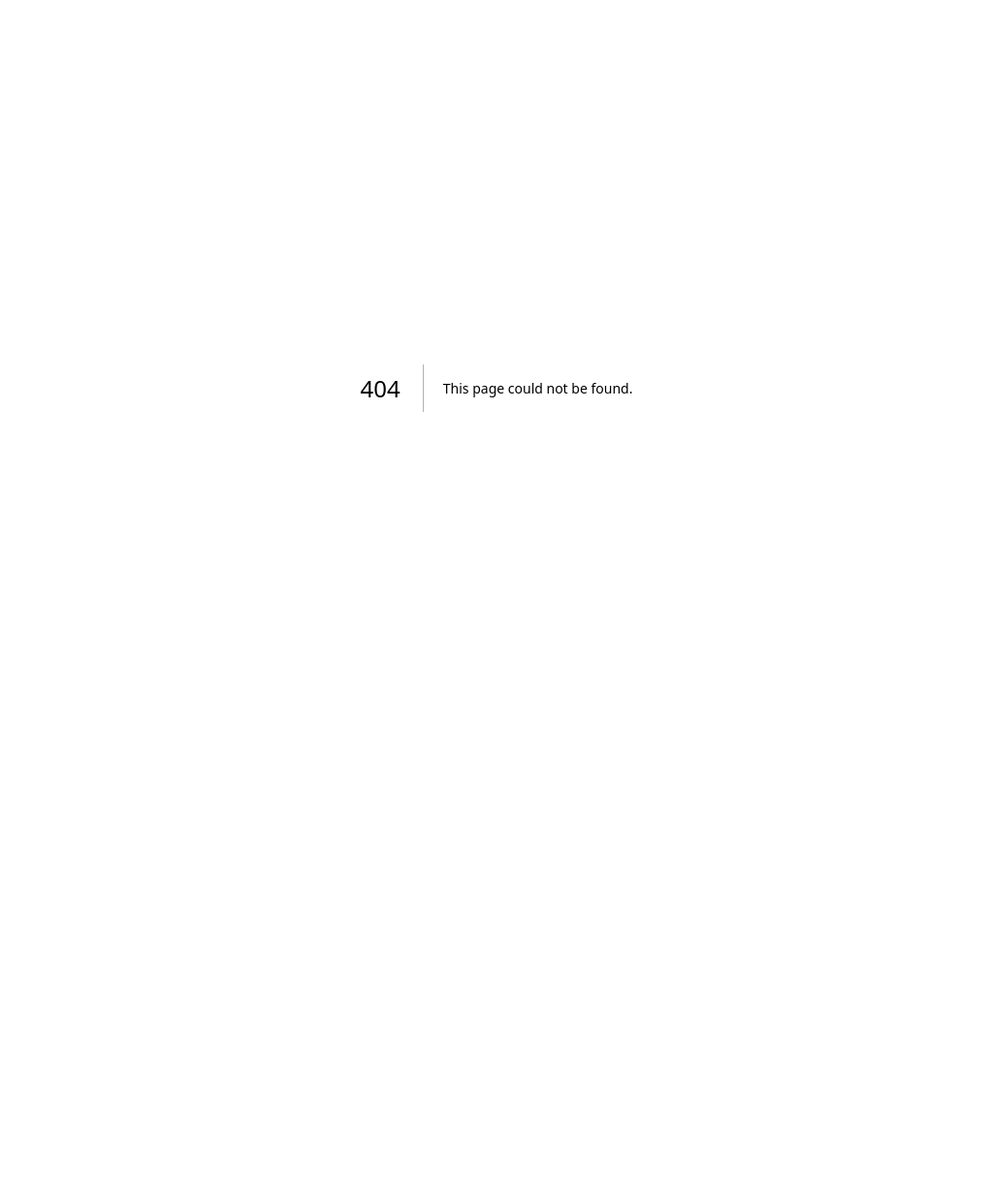
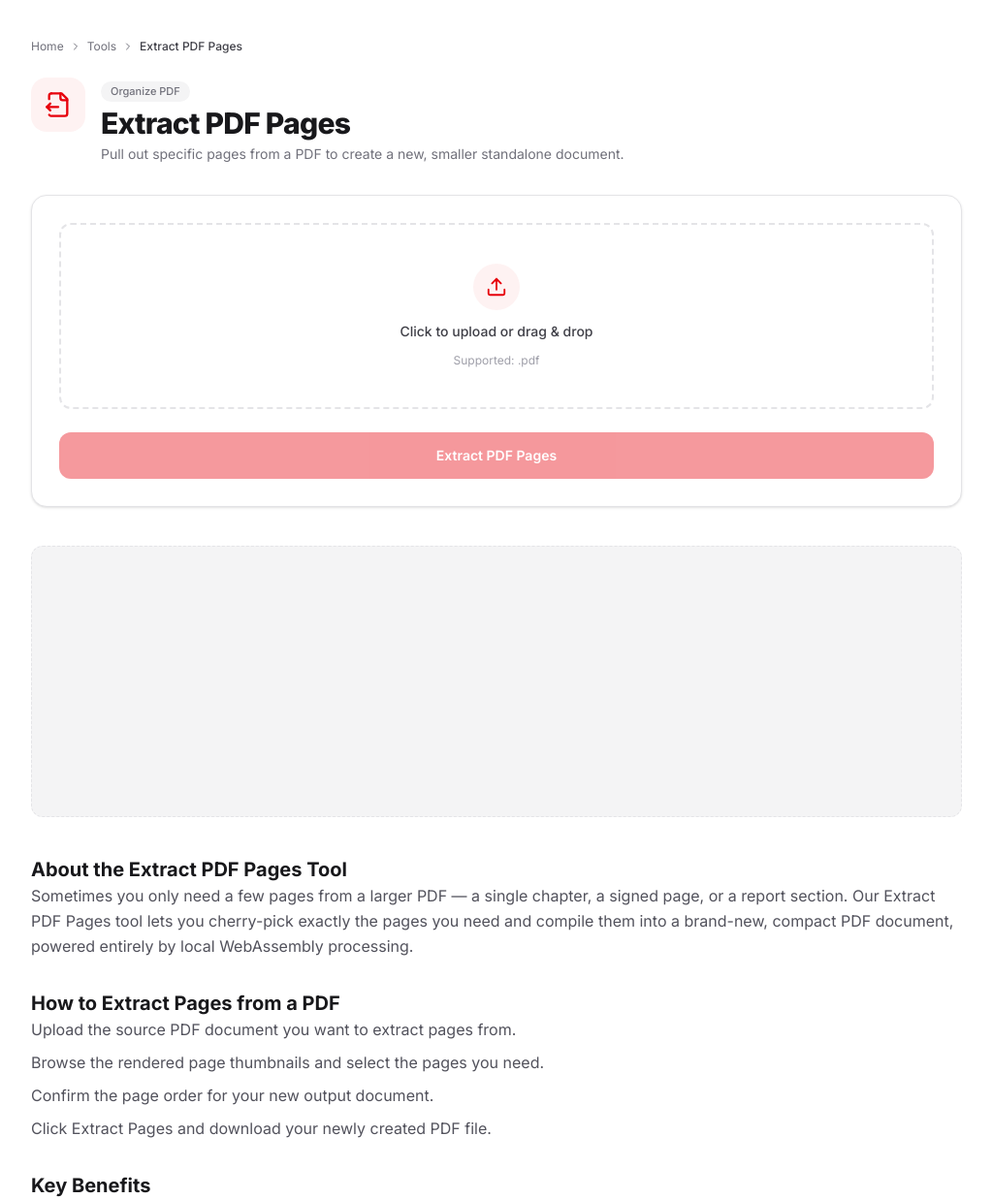
Before and after one commit to hassanasghar971-ui/pdflovers, a Next.js app: page /tools/extract-pdf-pages in a window 1280 px wide. Before the commit this address had no page. Shown: the top 1237 px of the page at 97% size, without its empty margins (128-1151 px from the left). Before the commit the page ends 800 px from the top, so only its background shows below. Built offline with nearby package versions, Linux system fonts and the light colour scheme.

Commit message:
Add ToolPage component for dynamic tool display
This file implements the ToolPage component, which displays information about a specific tool, including metadata, related tools, and FAQs. It also includes structured data for SEO and accessibility.

```diff
--- /dev/null
+++ b/src/app/tools/[slug]/page.tsx
@@ -0,0 +1,285 @@
+import type { Metadata } from "next";
+import Link from "next/link";
+import { notFound } from "next/navigation";
+import { ChevronRight, ShieldCheck } from "lucide-react";
+import DynamicIcon from "@/components/dynamic-icon";
+import ToolCard from "@/components/tool-card";
+import ToolProcessor from "@/components/tool-processor";
+import NativeBanner from "@/components/ads/native-banner";
+import {
+  TOOLS,
+  getAllToolSlugs,
+  getToolBySlug,
+  CATEGORY_LABELS,
+} from "@/lib/tools-registry";
+
+const SITE_URL = "https://pdflovers.com";
+
+interface PageProps {
+  params: Promise<{ slug: string }>;
+}
+
+export function generateStaticParams() {
+  return getAllToolSlugs().map((slug) => ({ slug }));
+}
+
+export async function generateMetadata({
+  params,
+}: PageProps): Promise<Metadata> {
+  const { slug } = await params;
+  const tool = getToolBySlug(slug);
+
+  if (!tool) {
+    return {
+      title: "Tool Not Found",
+      description: "The requested PDF tool could not be found.",
+    };
+  }
+
+  const url = `${SITE_URL}/tools/${tool.slug}`;
+
+  return {
+    title: tool.metaTitle,
+    description: tool.metaDescription,
+    keywords: tool.keywords,
+    alternates: { canonical: url },
+    openGraph: {
+      type: "website",
+      url,
+      title: tool.metaTitle,
+      description: tool.metaDescription,
+      siteName: "PDF Lovers Pro",
+      images: [
+        {
+          url: `${SITE_URL}/og-image.png`,
+          width: 1200,
+          height: 630,
+          alt: tool.name,
+        },
+      ],
+    },
+    twitter: {
+      card: "summary_large_image",
+      title: tool.metaTitle,
+      description: tool.metaDescription,
+    },
+  };
+}
+
+export default async function ToolPage({ params }: PageProps) {
+  const { slug } = await params;
+  const tool = getToolBySlug(slug);
+
+  if (!tool) {
+    notFound();
+  }
+
+  const url = `${SITE_URL}/tools/${tool.slug}`;
+  const relatedTools = TOOLS.filter(
+    (t) => t.category === tool.category && t.slug !== tool.slug
+  ).slice(0, 4);
+
+  const softwareAppSchema = {
+    "@context": "https://schema.org",
+    "@type": "SoftwareApplication",
+    name: tool.name,
+    url,
+    applicationCategory: "UtilitiesApplication",
+    operatingSystem: "Any",
+    description: tool.metaDescription,
+    offers: {
+      "@type": "Offer",
+      price: "0",
+      priceCurrency: "USD",
+    },
+    aggregateRating: {
+      "@type": "AggregateRating",
+      ratingValue: "4.8",
+      ratingCount: "985",
+    },
+  };
+
+  const faqSchema = {
+    "@context": "https://schema.org",
+    "@type": "FAQPage",
+    mainEntity: tool.content.faqs.map((faq) => ({
+      "@type": "Question",
+      name: faq.question,
+      acceptedAnswer: {
+        "@type": "Answer",
+        text: faq.answer,
+      },
+    })),
+  };
+
+  const breadcrumbSchema = {
+    "@context": "https://schema.org",
+    "@type": "BreadcrumbList",
+    itemListElement: [
+      {
+        "@type": "ListItem",
+        position: 1,
+        name: "Home",
+        item: SITE_URL,
+      },
+      {
+        "@type": "ListItem",
+        position: 2,
+        name: "Tools",
+        item: `${SITE_URL}/tools`,
+      },
+      {
+        "@type": "ListItem",
+        position: 3,
+        name: tool.name,
+        item: url,
+      },
+    ],
+  };
+
+  return (
+    <main className="mx-auto max-w-5xl px-4 py-10 sm:px-6 lg:px-8">
+      <script
+        type="application/ld+json"
+        dangerouslySetInnerHTML={{ __html: JSON.stringify(softwareAppSchema) }}
+      />
+      <script
+        type="application/ld+json"
+        dangerouslySetInnerHTML={{ __html: JSON.stringify(faqSchema) }}
+      />
+      <script
+        type="application/ld+json"
+        dangerouslySetInnerHTML={{ __html: JSON.stringify(breadcrumbSchema) }}
+      />
+
+      <nav className="mb-6 flex items-center gap-1.5 text-xs text-zinc-500">
+        <Link href="/" className="hover:text-red-600">
+          Home
+        </Link>
+        <ChevronRight size={12} />
+        <Link href="/tools" className="hover:text-red-600">
+          Tools
+        </Link>
+        <ChevronRight size={12} />
+        <span className="font-medium text-zinc-700 dark:text-zinc-300">
+          {tool.name}
+        </span>
+      </nav>
+
+      <div className="mb-8 flex items-start gap-4">
+        <span className="flex h-14 w-14 shrink-0 items-center justify-center rounded-2xl bg-red-50 text-red-600 dark:bg-red-950/30 dark:text-red-500">
+          <DynamicIcon name={tool.icon} className="h-7 w-7" />
+        </span>
+        <div>
+          <span className="mb-1 inline-block rounded-full bg-zinc-100 px-2.5 py-0.5 text-[11px] font-medium text-zinc-500 dark:bg-zinc-800 dark:text-zinc-400">
+            {CATEGORY_LABELS[tool.category]}
+          </span>
+          <h1 className="text-2xl font-extrabold tracking-tight text-zinc-900 dark:text-white sm:text-3xl">
+            {tool.name}
+          </h1>
+          <p className="mt-1 text-sm text-zinc-500 dark:text-zinc-400">
+            {tool.shortDescription}
+          </p>
+        </div>
+      </div>
+
+      <ToolProcessor tool={tool} />
+
+      <div className="my-10">
+        <NativeBanner />
+      </div>
+
+      <article className="prose prose-zinc max-w-none dark:prose-invert prose-headings:font-bold prose-a:text-red-600">
+        <h2 className="text-xl font-bold text-zinc-900 dark:text-white">
+          About the {tool.name} Tool
+        </h2>
+        <p className="leading-relaxed text-zinc-600 dark:text-zinc-400">
+          {tool.content.intro}
+        </p>
+
+        <h2 className="mt-8 text-xl font-bold text-zinc-900 dark:text-white">
+          {tool.content.howItWorksTitle}
+        </h2>
+        <ol className="space-y-2">
+          {tool.content.steps.map((step, i) => (
+            <li
+              key={i}
+              className="leading-relaxed text-zinc-600 dark:text-zinc-400"
+            >
+              {step}
+            </li>
+          ))}
+        </ol>
+
+        <h2 className="mt-8 text-xl font-bold text-zinc-900 dark:text-white">
+          Key Benefits
+        </h2>
+        <div className="not-prose grid grid-cols-1 gap-4 sm:grid-cols-3">
+          {tool.content.benefits.map((benefit) => (
+            <div
+              key={benefit.title}
+              className="rounded-xl border border-zinc-200 bg-white p-4 dark:border-zinc-800 dark:bg-zinc-900"
+            >
+              <span className="mb-2 flex h-9 w-9 items-center justify-center rounded-lg bg-red-50 text-red-600 dark:bg-red-950/30 dark:text-red-500">
+                <DynamicIcon name={benefit.icon} className="h-4 w-4" />
+              </span>
+              <h3 className="mb-1 text-sm font-semibold text-zinc-900 dark:text-white">
+                {benefit.title}
+              </h3>
+              <p className="text-xs leading-relaxed text-zinc-600 dark:text-zinc-400">
+                {benefit.description}
+              </p>
+            </div>
+          ))}
+        </div>
+
+        <div className="not-prose mt-8 flex items-start gap-3 rounded-xl border border-green-200 bg-green-50 p-4 dark:border-green-900/40 dark:bg-green-950/20">
+          <ShieldCheck
+            size={20}
+            className="mt-0.5 shrink-0 text-green-600 dark:text-green-500"
+          />
+          <div>
+            <h3 className="mb-1 text-sm font-semibold text-green-800 dark:text-green-400">
+              WebAssembly Security &amp; Privacy Note
+            </h3>
+            <p className="text-xs leading-relaxed text-green-700 dark:text-green-500">
+              {tool.content.securityNote}
+            </p>
+          </div>
+        </div>
+
+        <h2 className="mt-8 text-xl font-bold text-zinc-900 dark:text-white">
+          Frequently Asked Questions
+        </h2>
+        <div className="not-prose space-y-3">
+          {tool.content.faqs.map((faq) => (
+            <details
+              key={faq.question}
+              className="group rounded-xl border border-zinc-200 bg-white p-4 dark:border-zinc-800 dark:bg-zinc-900"
+            >
+              <summary className="cursor-pointer list-none text-sm font-semibold text-zinc-800 marker:content-none dark:text-zinc-100">
+                {faq.question}
+              </summary>
+              <p className="mt-2 text-sm leading-relaxed text-zinc-600 dark:text-zinc-400">
+                {faq.answer}
+              </p>
+            </details>
+          ))}
+        </div>
+      </article>
+
+      {relatedTools.length > 0 && (
+        <section className="mt-14">
+          <h2 className="mb-6 text-xl font-bold text-zinc-900 dark:text-white">
+            Related PDF Tools
+          </h2>
+          <div className="grid grid-cols-1 gap-5 sm:grid-cols-2 lg:grid-cols-4">
+            {relatedTools.map((related) => (
+              <ToolCard key={related.slug} tool={related} />
+            ))}
+          </div>
+        </section>
+      )}
+    </main>
+  );
+}
```
